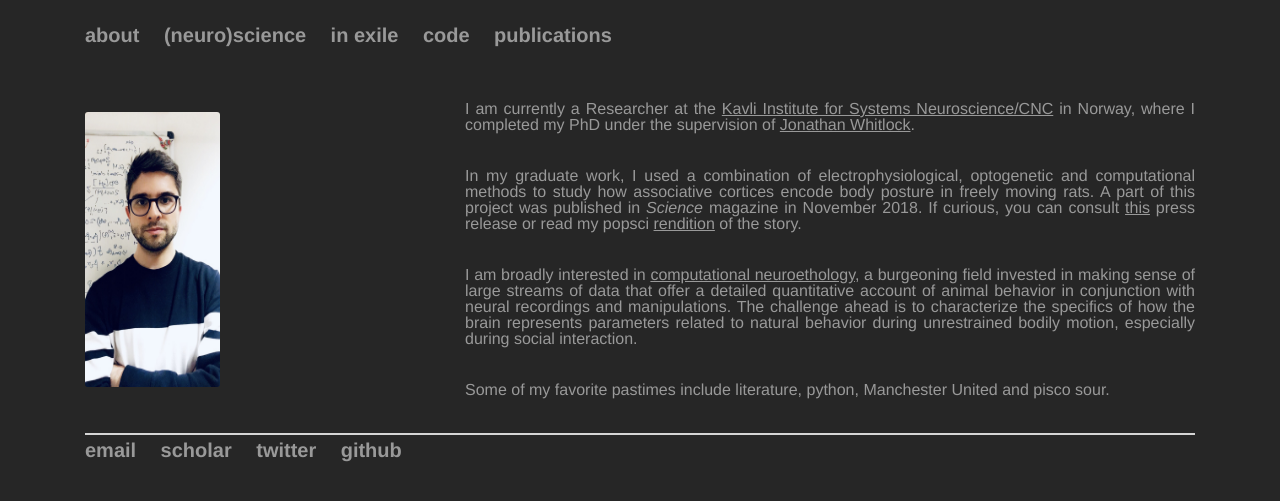
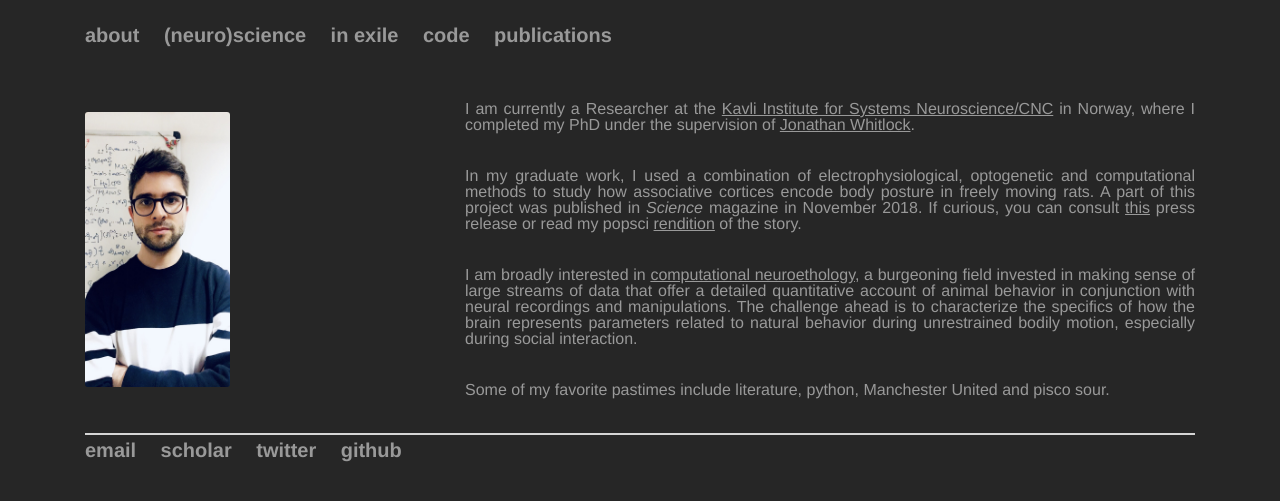
Before and after one commit to bartulem/bartulem.github.io, a Jekyll site: the page built from about/index.html, in a window 1280 px wide. Shown: the top 501 px of the page. Built offline with Jekyll 4.4.1, drawn with Linux system fonts in a browser that asks for light colours.

Commit message:
Update index.html

```diff
--- a/about/index.html
+++ b/about/index.html
@@ -4,7 +4,7 @@ title: bartulem
 ---
 <div class="row marketing">
 	<div class=".col-6 col-sm-4 .col-md-4 .col-md-4 .col-xl-4 content">
-		<img class="rounded-corners" alt="Bartul Mimica" src="http://bartulem.github.io/img/bm2020w.png" style="width:135px;height:275px;">
+		<img class="rounded-corners" alt="Bartul Mimica" src="http://bartulem.github.io/img/bm2020w.png" style="width:145px;height:275px;">
 	</div>
 	<div class=".col-6 col-sm-8 .col-md-8 .col-md-8 .col-xl-8">
 		<p>I am currently a Researcher at the <a style="text-decoration:underline" href="https://www.ntnu.edu/kavli/">Kavli Institute for Systems Neuroscience/CNC</a> in Norway, where I completed my PhD under the supervision of <a style="text-decoration:underline" href="https://www.whitlocklab.org/">Jonathan Whitlock</a>.</p>
```
